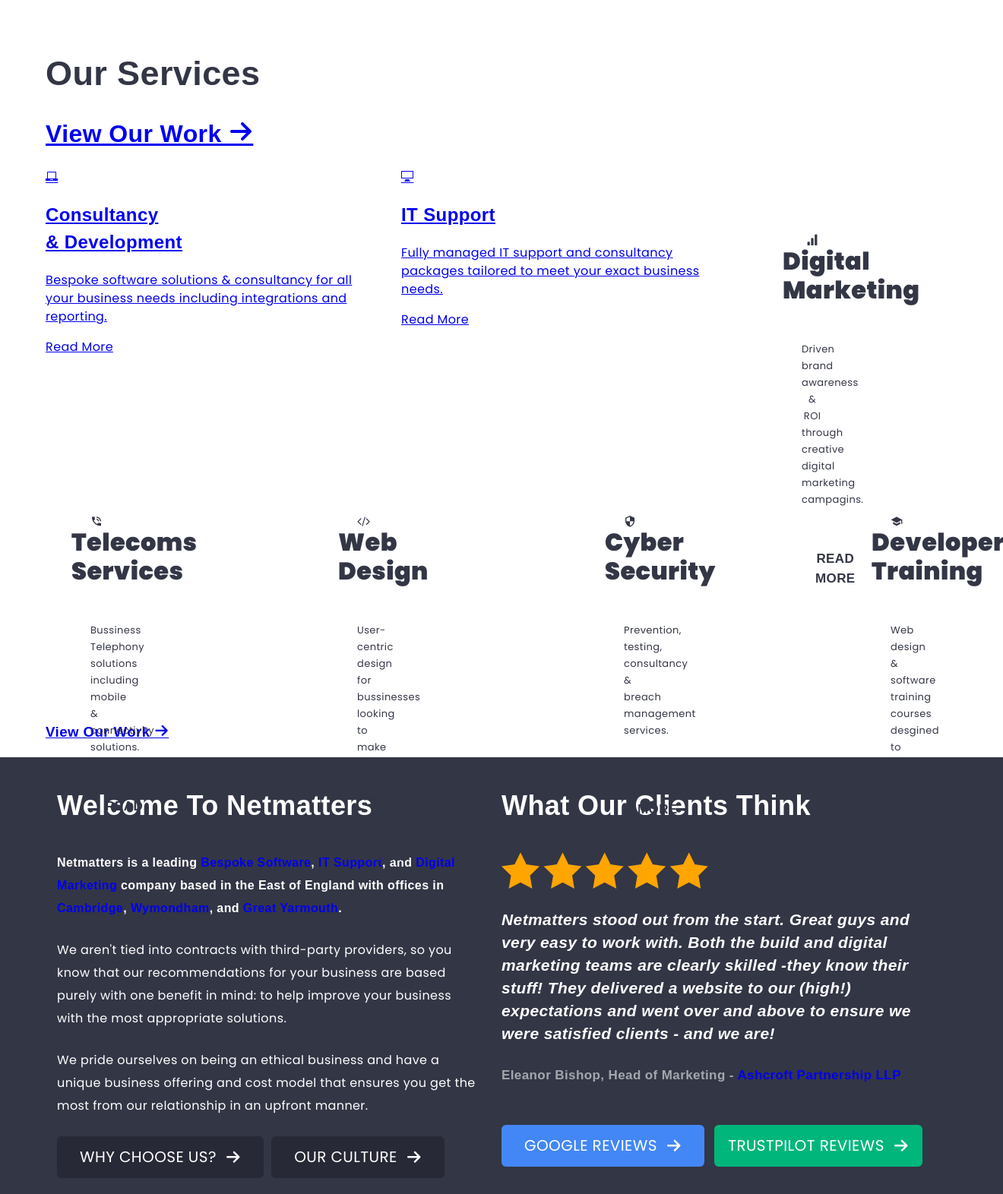
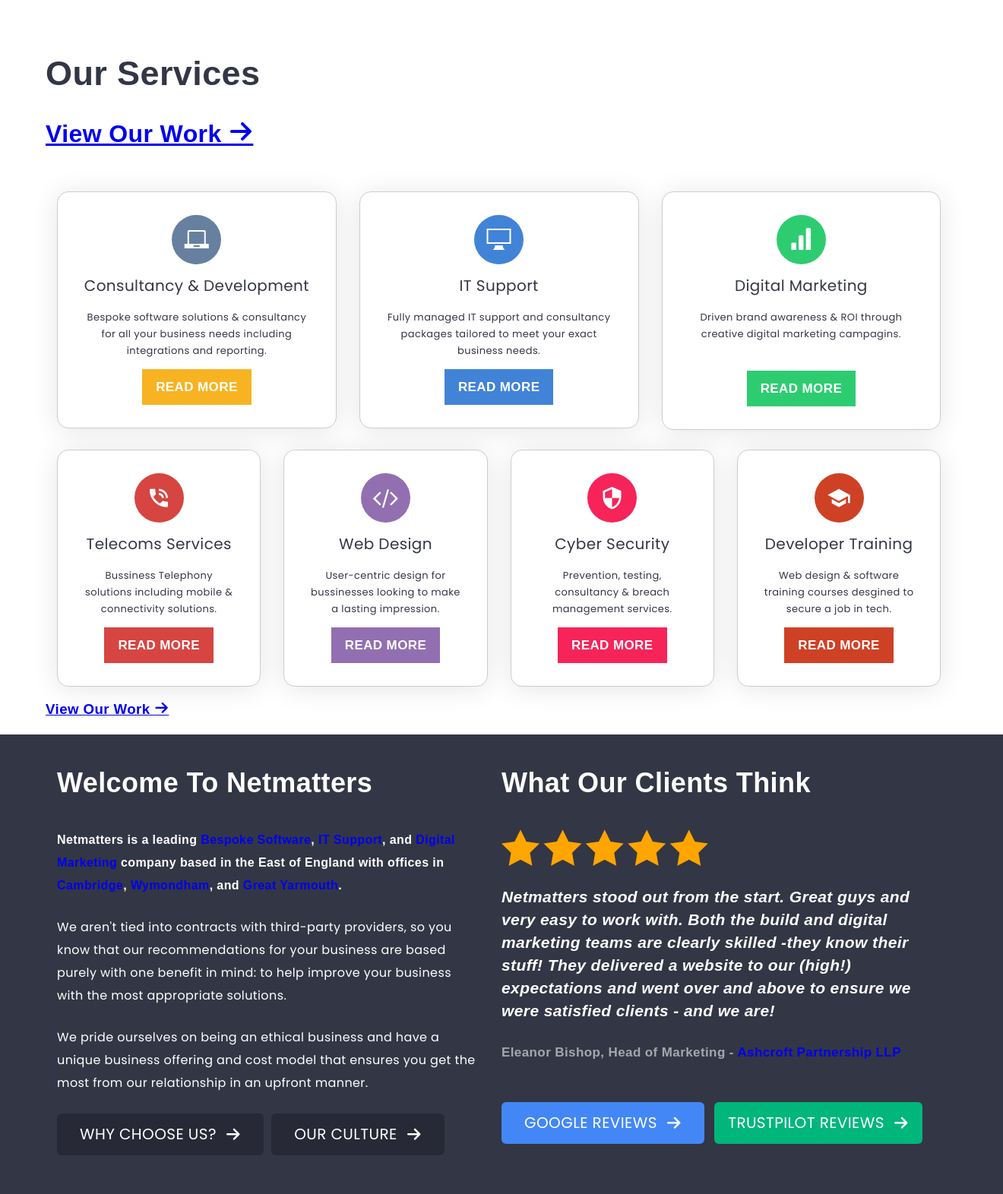
Before and after one commit to RJKLavender/Netmatters-Old-Home-Page-Assessment, a PHP site: page / in a window 1320 px wide. Shown: the part 761-2333 px from the top of the page at 76% size. Run offline with PHP 8.4, Linux system fonts and the light colour scheme; some web fonts are replaced.

Commit message:
set up services panel and grid

```diff
--- a/index.html
+++ b/index.html
@@ -92,13 +92,13 @@
 					<h1><a href="#">View Our Work <em class="icon-arrow-right"></em></a></h1>
 				</div>
 			<div class="services-gridbox">
-			<div id="panel1" class="services-paneltop">
+			<div id="panel1" class="services-panel">
 				<a href="#" class="panel-CD">
 					<span class="icon1">
 						<span class="icon-laptop"></span>
 					</span>
-					<h2 class="wsbr">
-						Consultancy <br> & Development
+					<h2>
+						Consultancy & Development
 					</h2>
 					<p>
 						Bespoke software solutions & consultancy for all your business needs including integrations and reporting.
@@ -112,7 +112,7 @@
 				</a>
 
 			</div>
-			<div id="panel2" class="services-paneltop">
+			<div id="panel2" class="services-panel">
 				<a href="#" class="panel-IT">
 					<span class="icon1">
 						<span class="icon-display"></span>
@@ -133,7 +133,7 @@
 				</a>
 
 			</div>
-			<div id="panel3" class="services-panneltop">
+			<div id="panel3" class="services-panel">
 				<a href="#" class="panel-DM">
 					<span class="icon1">
 						<span class="icon-bar-graph"></span>
@@ -145,6 +145,7 @@
 						Driven brand awareness & ROI through creative digital marketing campagins.
 					</p>
 					<span class="button-container">
+						<br>
 						<span class="button-DM">
 							Read More
 						</span>
@@ -153,7 +154,7 @@
 				</a>
 
 			</div>
-			<div id="panel4" class="services-pannelbottom">
+			<div id="panel4" class="services-panel">
 				<a href="#" class="panel-TS">
 					<span class="icon1">
 						<span class="icon-phone_in_talk"></span>
@@ -173,7 +174,7 @@
 				</a>
 
 			</div>
-			<div id="panel5" class="services-pannelbottom">
+			<div id="panel5" class="services-panel">
 				<a href="#" class="panel-WD">
 					<span class="icon1">
 						<span class="icon-code"></span>
@@ -193,7 +194,7 @@
 				</a>
 
 			</div>
-			<div id="panel6" class="services-pannelbottom">
+			<div id="panel6" class="services-panel">
 				<a href="#" class="panel-CS">
 					<span class="icon1">
 						<span class="icon-security"></span>
@@ -213,7 +214,7 @@
 				</a>
 
 			</div>
-			<div id="panel7" class="services-pannelbottom">
+			<div id="panel7" class="services-panel">
 				<a href="#" class="panel-DT">
 					<span class="icon1">
 						<span class="icon-school"></span>
--- a/scss/containers/_nav.scss
+++ b/scss/containers/_nav.scss
@@ -100,7 +100,7 @@ nav {
     .DC {
 
         span {
-                color: $orange;
+                color: $bloodorange;
         }
     }
 
@@ -135,6 +135,6 @@ nav {
     }
 
     .developer:hover{
-        background-color: $orange;
+        background-color: $bloodorange;
 
     }
--- a/scss/layout/_index.scss
+++ b/scss/layout/_index.scss
@@ -1,8 +1,5 @@
 // Extends
 @import 'extends';
 
-// Buttons
-@import 'buttons';
-
 //Services Pannels
 @import 'panels';
--- a/scss/layout/_panels.scss
+++ b/scss/layout/_panels.scss
@@ -1,66 +1,247 @@
-// Panels for services
-/*
+// Panel sytling and hovers for services section
+
 .panel-CD {
-    background: $white;
-    border: 4px solid transparent;
-    background: linear-gradient($white, $white) padding-box,
-    linear-gradient(180deg, $pink, $purple) border-box;
-    border-radius: 50px;
-    opacity: 1;
+   background-color: $white;
+
+
+   .icon1 {
+    background-color: $sky;
+    color: $white;
+    }
+
+     .button-CD {
+    background-color: $orange;
+    border-color: $orange;
+    color: $white;
+    }
+
+}
+
+.panel-CD:hover {
+    background-color: $sky;
+
+    .icon1 {
+        background-color: $white;
+        color: $sky;
+    }
+
+    .button-CD {
+    background-color: $white;
+    border-color: $white;
+    color: $sky;
+    }
+
+
 }
 
 .panel-IT {
-    background: $white;
-    border: 4px solid transparent;
-    background: linear-gradient($white, $white) padding-box,
-    linear-gradient(180deg, $sky, $blue) border-box;
-    border-radius: 50px;
-    opacity: 1;
+   background-color: $white;
+
+   .icon1 {
+    background-color: $blue;
+    color: $white;
+    }
+
+     .button-IT {
+    background-color: $blue;
+    border-color: $blue;
+    color: $white;
+    }
+
+}
+
+.panel-IT:hover {
+    background-color: $blue;
+
+    .icon1 {
+        background-color: $white;
+        color: $blue;
+    }
+
+     .button-IT {
+    background-color: $white;
+    border-color: $white;
+    color: $blue;
+    }
+
+
+
 }
 
 .panel-DM {
-    background: $white;
-    border: 4px solid transparent;
-    background: linear-gradient($white, $white) padding-box,
-    linear-gradient(180deg,$lightteal, $teal) border-box;
-    border-radius: 50px;
-    opacity: 1;
+   background-color: $white;
+
+
+   .icon1 {
+    background-color: $lime;
+    color: $white;
+    }
+     .button-DM {
+    background-color: $lime;
+    border-color: $lime;
+    color: $white;
+    }
+
+
+}
+
+.panel-DM:hover {
+    background-color: $lime;
+
+    .icon1 {
+        background-color: $white;
+        color: $lime;
+
+    }
+     .button-DM {
+    background-color: $white;
+    border-color: $white;
+    color: $lime;
+    }
+
+
 }
 
 .panel-TS {
-    background: $white;
-    border: 4px solid transparent;
-    background: linear-gradient($white, $white) padding-box,
-    linear-gradient(180deg, $rose, $darkpurple) border-box;
-    border-radius: 50px;
-    opacity: 1;
+   background-color: $white;
+
+
+   .icon1 {
+    background-color: $brightred;
+    color: $white;
+    }
+     .button-TS {
+    background-color: $brightred;
+    border-color: $brightred;
+    color: $white;
+    }
+
+
+}
+
+.panel-TS:hover {
+    background-color: $brightred;
+
+    .icon1 {
+        background-color: $white;
+        color: $brightred;
+
+
+    }
+     .button-TS {
+    background-color: $white;
+    border-color: $white;
+    color: $brightred;
+    }
+
+
+
 }
 
 .panel-WD {
-    background: $white;
-    border: 4px solid transparent;
-    background: linear-gradient($white, $white) padding-box,
-    linear-gradient(180deg, $pink, $purple) border-box;
-    border-radius: 50px;
-    opacity: 1;
+   background-color: $white;
+
+
+   .icon1 {
+    background-color: $violet;
+    color: $white;
+    }
+     .button-WD {
+    background-color: $violet;
+    border-color: $violet;
+    color: $white;
+    }
+
+
+}
+
+.panel-WD:hover {
+    background-color: $violet;
+
+    .icon1 {
+        background-color: $white;
+        color: $violet;
+
+
+    }
+     .button-WD {
+    background-color: $white;
+    border-color: $white;
+    color: $violet;
+    }
+
+
+
 }
 
 .panel-CS {
-    background: $white;
-    border: 4px solid transparent;
-    background: linear-gradient($white, $white) padding-box,
-    linear-gradient(180deg, $ocean, $violet) border-box;
-    border-radius: 50px;
-    opacity: 1;
+   background-color: $white;
+
+
+   .icon1 {
+    background-color: $rose;
+    color: $white;
+    }
+     .button-CS {
+    background-color: $rose;
+    border-color: $rose;
+    color: $white;
+    }
+
+
+}
+
+.panel-CS:hover {
+    background-color: $rose;
+
+    .icon1 {
+        background-color: $white;
+        color: $rose;
+
+
+    }
+     .button-CS {
+    background-color: $white;
+    border-color: $white;
+    color: $rose;
+    }
+
+
+
 }
 
 .panel-DT {
-    background: $white;
-    border: 4px solid transparent;
-    background: linear-gradient($white, $white) padding-box,
-    linear-gradient(180deg, $pink, $purple) border-box;
-    border-radius: 50px;
-    opacity: 1;
+   background-color: $white;
+
+
+   .icon1 {
+    background-color: $bloodorange;
+    color: $white;
+    }
+     .button-DT {
+    background-color: $bloodorange;
+    border-color: $bloodorange;
+    color: $white;
+    }
+
+
 }
 
-*/
+.panel-DT:hover {
+    background-color: $bloodorange;
+
+    .icon1 {
+        background-color: $white;
+        color: $bloodorange;
+
+
+    }
+     .button-DT {
+    background-color: $white;
+    border-color: $white;
+    color: $bloodorange;
+    }
+
+
+
+}
--- a/scss/sections/_services.scss
+++ b/scss/sections/_services.scss
@@ -2,8 +2,8 @@
 
 
 		.services-row {
-            display: flex;
-            flex-wrap: wrap;
+           // display: flex;
+           // flex-wrap: wrap;
             margin-left: -15px;
             margin-right: -15px;
             max-width: 100%;
@@ -21,14 +21,18 @@
                    margin-bottom: 0px;
                 }
 
+                h1 {
+
+                }
+
             }
 
             .services-gridbox {
                 display:grid;
-                grid-template-columns: 7.5% 7.5% 7.5% 7.5% 7.5% 7.5% 7.5% 7.5% 7.5% 7.5% 7.5% 7.5% ;
+                grid-template-columns: 8.5% 8.5% 8.5% 8.5% 8.5% 8.5% 8.5% 8.5% 8.5% 8.5% 8.5% 8.5%;
                 grid-template-rows: 340px 340px;
-                column-gap: 2.5% ;
-                row-gap: 30px;
+                //column-gap: 2.5% ;
+                //row-gap: 30px;
                 grid-template-areas:
                 "panel1 panel1 panel1 panel1 panel2 panel2 panel2 panel2 panel3 panel3 panel3 panel3"
                 "panel4 panel4 panel4 panel5 panel5 panel5 panel6 panel6 panel6 panel7 panel7 panel7";
@@ -36,6 +40,7 @@
                 #panel1 {
                     grid-area: panel1;
                 }
+
                 #panel2 {
                     grid-area: panel2;
 
@@ -61,60 +66,66 @@
                 }
 
 
-			.services-panneltop {
+			.services-panel {
                 cursor: pointer;
-                display: flex;
                 padding: 0 15px;
 
-                @media (min-width: $medium) {
-                    width: calc(1/3 * 100%);
-                }
-
-
+               // @media (min-width: $medium) {
+                  //  width: calc(1/3 * 100%);
+               // }
 
                        	a {
-                            padding: 54px 44px;
                             display: flex;
                             flex-direction: column;
-                            height: calc(100% - 30px);
+
                             margin-top: 30px;
+                            padding: 30px;
                             text-align: center;
                             text-decoration: none;
                             color:  $darkgrey;
                             width: 100%;
                             position: relative;
+                            top: 0px;
+                            transition: .5s ease;
 
-                    // fixes title layout of word spacing when BR tag is used.
-                        .wsbr {
-                            word-spacing: 0px;
-                        }
+                            border-radius: 15px;
+                            border: 1px solid $offwhite;
+                            box-shadow: 0 3px 35px rgba(0,0,0,.1);
+
+
+                    .icon1 {
+                        height: 65px;
+                        width: 65px;
+                        margin: 0 auto 17px;
+                        border-radius: 50%;
+                        font-size: rem(32px);
+                        line-height: rem(70px);
+                    }
+
 
 					h2 {
-                        word-spacing: 100vw;
-                        font-size: rem(32px);
-                        font-weight: $font-black;
-                        margin: -5px -25px 0;
-                        padding-bottom: 35px;
-                        line-height: 1.2;
-
+                        font-size: rem(20px);
+                        font-weight: $font-reg;
+                        margin-top:0;
+                        margin-bottom: 10px;
+                        padding-bottom: 10px;
+                        line-height: 1.1;
                     }
 
 					p {
-                        margin-bottom: 43px;
+                        margin-top:0;
+                        margin-bottom: 13px;
                         font-size: rem(13px);
+                        line-height: rem(22px);
                         font-weight: $font-reg;
-                        line-height: rem(22px);
                     }
 
 
 					.button-container {
-
-                        margin-top: auto;
                         display:block;
 
 
                         span{
-                            color: $darkgrey;
                             font-size: rem(17px);
                             font-weight: $font-semibold;
                             align-items: center;
@@ -125,66 +136,16 @@
                         }
                     }
                 }
-            }
 
-            .services-pannelbottom {
-                cursor: pointer;
-                display: flex;
-                padding: 0 15px;
-
-                @media (min-width: $medium) {
-                    width: calc(1/4 * 100%);
+                a:hover {
+                    top: -10px;
+                    transition: .5s ease;
+                    color: $white;
                 }
 
+            }
+           }
 
-                       	a { color:  $darkgrey;
-                             padding: 54px 44px;
-                            display: flex;
-                            flex-direction: column;
-                            height: calc(100% - 30px);
-                            margin-top: 30px;
-                            text-align: center;
-                            text-decoration: none;
-                            color:  $darkgrey;
-                            width: 100%;
-                            position: relative;
-
-					h2 {
-                        word-spacing: 100vw;
-                        font-size: rem(32px);
-                        font-weight: $font-black;
-                        margin: -5px -25px 0;
-                        padding-bottom: 35px;
-                        line-height: 1.2;
-
-                    }
-
-					p {
-                         margin-bottom: 43px;
-                        font-size: rem(13px);
-                        font-weight: $font-reg;
-                        line-height: rem(22px)
-                    }
-
-
-					.button-container {
-                        margin-top: auto;
-                        display:block;
-
-                        span{
-                            color: $darkgrey;
-                            font-size: rem(17px);
-                            font-weight: $font-semibold;
-                            align-items: center;
-                            justify-content: center;
-                            padding: 11px 18px;
-                            text-transform: uppercase;
-                            display: inline-flex;
-                        }
-                    }
-                }
-            }
-        }
             .hidden-view-work {
                 h3 {
                     a {
--- a/scss/utilities/_config.scss
+++ b/scss/utilities/_config.scss
@@ -27,12 +27,14 @@ $blue: #4183d7;
 $sky: #67809f;
 $brightred: #d64541;
 $violet: #926fb1;
-$orange: #ce4125;
+$bloodorange: #ce4125;
 $lime: #2ecc71;
 $rose: #f62459;
 $obsidian: #272936;
 $cobalt: #4387f6;
 $emerald: #00b67b;
+$orange:#f7b322;
+
 
 //Hover & Focus colours
 $hover-support1: #2a6ec6;
```
Also changed, not shown: css/style.css.
